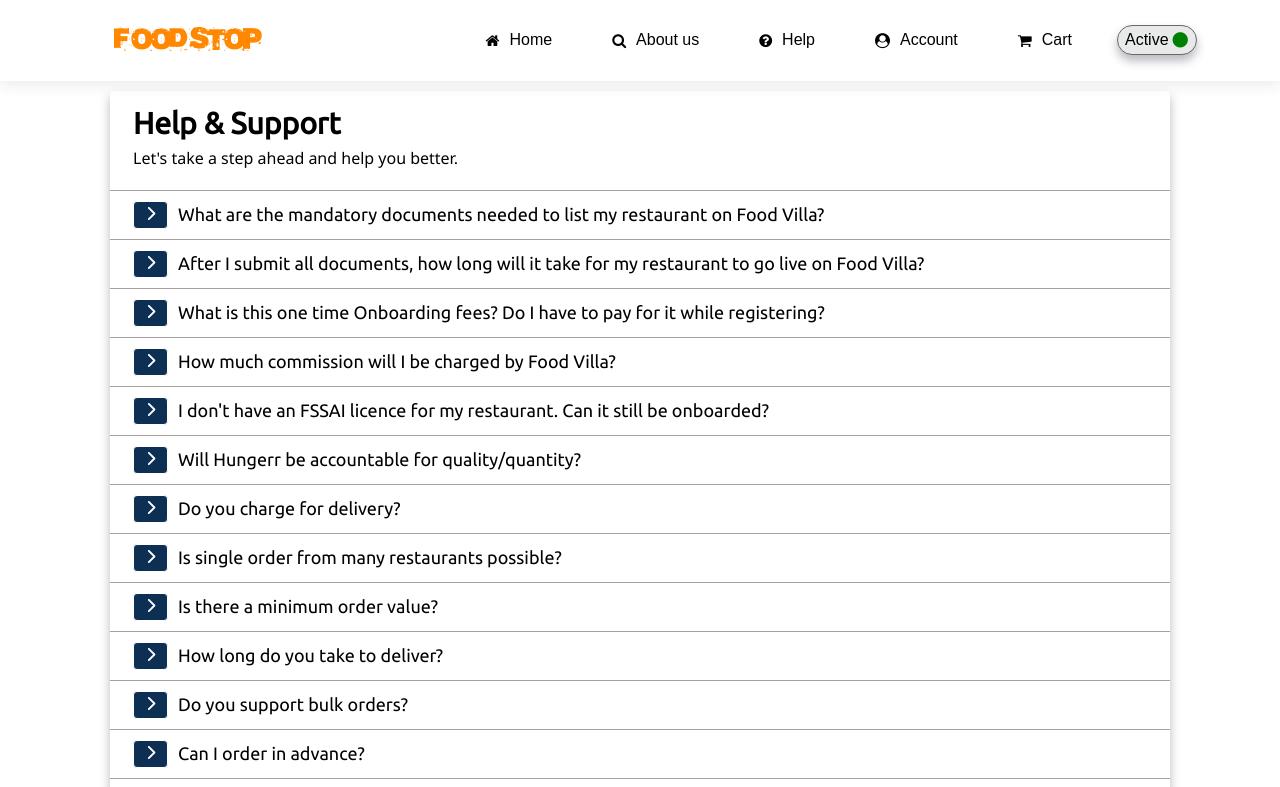
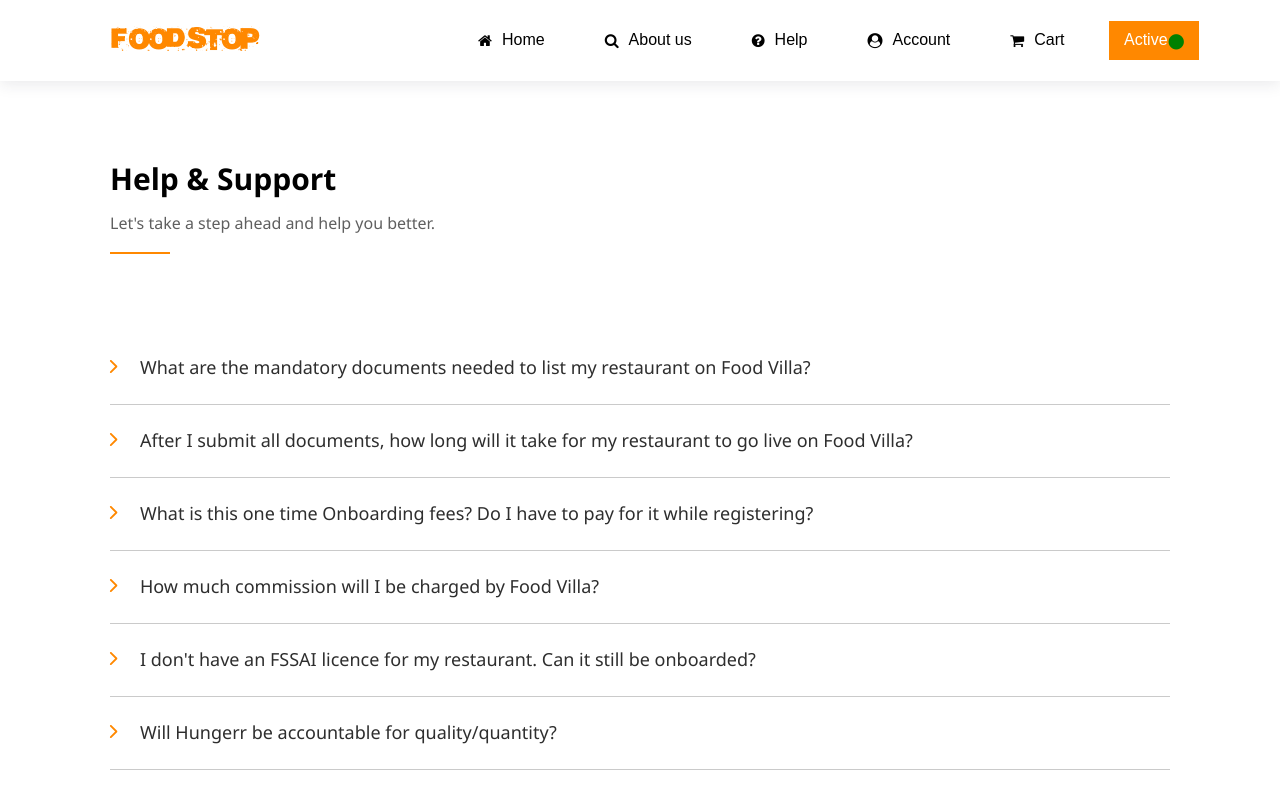
Before and after one commit to WRATH2002/swiggy-clone-website, a React (Vite) app: page /help in a window 1280 px wide. Shown: the top 787 px of the page. Built offline with nearby package versions, Linux system fonts and the light colour scheme; a web font is replaced by a local one.

Commit message:
4rth commit

```diff
--- a/src/components/Help.js
+++ b/src/components/Help.js
@@ -7,13 +7,21 @@ const Help = () => {
   const qa = useHelpQA();
 
   return (
+    <>
       <div className="instamart-color">
+        <br />
+        <br />
         <h2 className="instamart-font help-title">
           <b>Help & Support</b>
         </h2>
         <h5 className="help-description">
           Let's take a step ahead and help you better.
         </h5>
+        <div className="cart-header-hr"></div>
+        <br />
+        <br />
+        <br />
+        <br />
         <div className="accordion-list">
           {qa.map((item, index) => {
             return (
@@ -43,6 +51,12 @@ const Help = () => {
         /> */}
         </div>
       </div>
+      <br />
+      <br />
+      <br />
+      <br />
+      <br />
+    </>
   );
 };
 
--- a/style.css
+++ b/style.css
@@ -359,18 +359,19 @@ a {
 }
 
 .online {
-  display: flex;
+  height: 39px;
+  width: 90px;
+  background-color: #ff8800;
+  border: 1px solid #f80;
+  color: white;
+  /* border-radius: 20px; */
   justify-content: center;
   align-items: center;
-  height: 30px;
-  width: 80px;
+  margin: 0 20px;
   font-size: 20px;
-  border: 1px solid rgb(108, 102, 102);
-  margin: 0px 20px;
-  border-radius: 20px;
-  background-color: rgb(232, 233, 233);
-  box-shadow: 0px 6px 10px #282c3f52;
+  display: flex;
   position: relative;
+  /* box-shadow: 0 6px 10px #282c3f52;
 }
 
 .active-icon {
@@ -383,16 +384,16 @@ a {
 }
 
 .accordion-list {
-  border-top: 1px solid #aa9e9e;
-  border-bottom: 1px solid #aa9e9e;
+  /* border-top: 1px solid #aa9e9e;
+  border-bottom: 1px solid #aa9e9e; */
 
   /* padding-bottom: 5px; */
 }
 
 .accordion {
-  /* border: 1px solid black; */
+  /* border: 1px solid black;
   margin: 0px 10px;
-  padding-left: 5px;
+  padding-left: 5px; */
 }
 
 .instamart-title {
@@ -402,50 +403,57 @@ a {
 }
 
 .btn-accordion {
-  margin: 10px 10px 10px 8px;
+  color: #fff;
+  height: 28px;
+  width: 35px;
+  background-color: transparent;
   border: 1px solid #fff;
   border-radius: 4px;
-  padding: 0px 10px;
-  background-color: #0d2f53;
-  color: white;
-  height: 28px;
-  width: 35px;
+  margin: 10px 10px 10px -15px;
+  padding: 0 10px;
 }
 
 .btn-accordion:hover {
   cursor: pointer;
-  background-color: #009abc;
+  /* background-color: #009abc; */
 }
 
 .help-title {
-  margin: 0px 10px 0px 23px;
+  /* margin: 0px 10px 0px 23px; */
   padding-top: 10px;
 }
 
 .help-description {
-  margin: 0px 10px 20px 23px;
+  /* margin: 0px 10px 20px 23px; */
   font-size: 16px;
+  color: #5f5f5f;
+  margin-bottom: 17px;
+}
+
+svg {
+  color: #f80;
 }
 
 .instamart-show {
   display: flex;
+  color: #2e2e2e;
 }
 
 .instamart-show:hover {
   cursor: pointer;
-  color: #009abc;
+  color: #f80;
 }
 
 .instamart-color {
   height: 100%;
   margin: 10px 110px;
-  box-shadow: 0px 6px 10px #282c3f52;
+  /* box-shadow: 0px 6px 10px #282c3f52; */
 }
 
 .instamart-description {
-  padding: 0 10px 10px;
+  color: #6f6f6f;
+  padding: 0px 31px 11px;
   font-size: 14px;
-  color: #595959;
 }
 
 .menu-list {
@@ -514,16 +522,20 @@ a {
 .btn-add {
   width: 96px;
   height: 35px;
-  border: 1px solid #d4d5d9;
+  /* border: 1px solid #d4d5d9; */
   font-size: 13px;
   font-weight: 600;
   cursor: pointer;
   background-color: transparent;
   color: #f80;
+  border: 1px solid #f80;
 }
 
 .btn-add:hover {
-  box-shadow: 0 2px 8px #d4d5d9;
+  /* box-shadow: 0 2px 8px #d4d5d9; */
+  background-color: #ff9f00;
+  transition: 0.4s;
+  color: white;
 }
 
 .hr {
@@ -533,8 +545,8 @@ a {
 }
 
 .hr-class {
-  margin: 0px;
-  border-top: 1px solid #aa9e9e;
+  border-top: 1px solid #cacaca;
+  margin: 12px 0px;
 }
 
 .img-veg-icon {
@@ -653,7 +665,8 @@ a {
   font-weight: 600;
   display: flex;
   align-items: center;
-  border: 1px solid #d4d5d9;
+  /* border: 1px solid #d4d5d9; */
+  border: 1px solid #f80;
   cursor: pointer;
 }
 
@@ -662,8 +675,9 @@ a {
   height: 30px;
   display: flex;
   align-items: center;
-  border: 1px solid #d4d5d9;
+  /* border: 1px solid #d4d5d9; */
   cursor: pointer;
+  border: 1px solid #f80;
 }
 
 .cart-veg-classifier {
```
Lines whose indentation alone changed are shown as unchanged.
